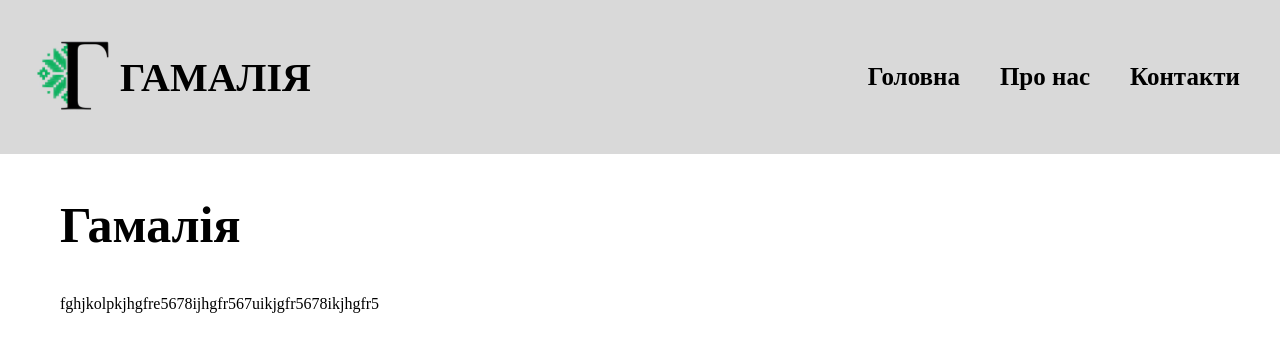
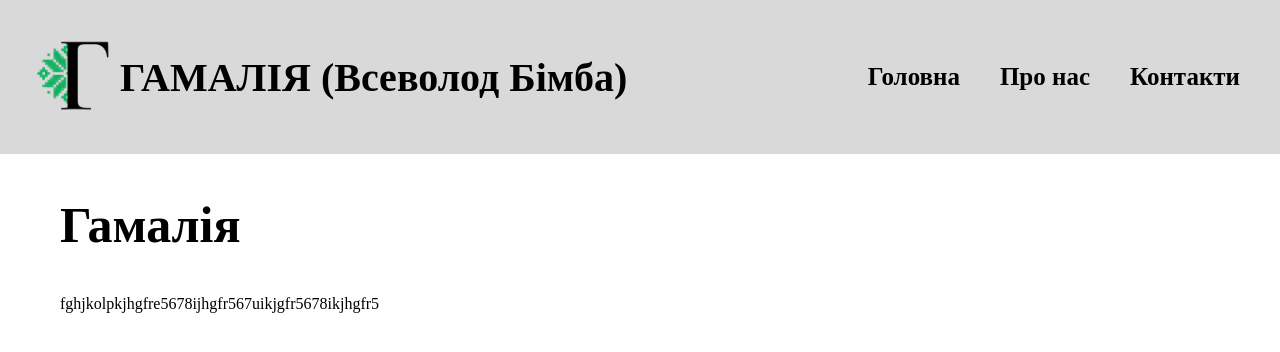
Before and after one commit to Vsevolod52/Gamalia, a plain HTML site: page index.html in a window 1280 px wide. Shown: the top 352 px of the page. Drawn offline with Linux system fonts and the light colour scheme.

Commit message:
Update index.html

```diff
--- a/index.html
+++ b/index.html
@@ -11,7 +11,7 @@
     <div class="header">
         <header>
             <a href="#" class="logo"><img src="pictures/Logo.jpg" alt=""></a>
-            <H1>ГАМАЛІЯ</H1>
+            <H1>ГАМАЛІЯ (Всеволод Бімба)</H1>
             <ul>
                 <li><a href="#">Головна</a></li>
                 <li><a href="#">Про нас</a></li>
```
